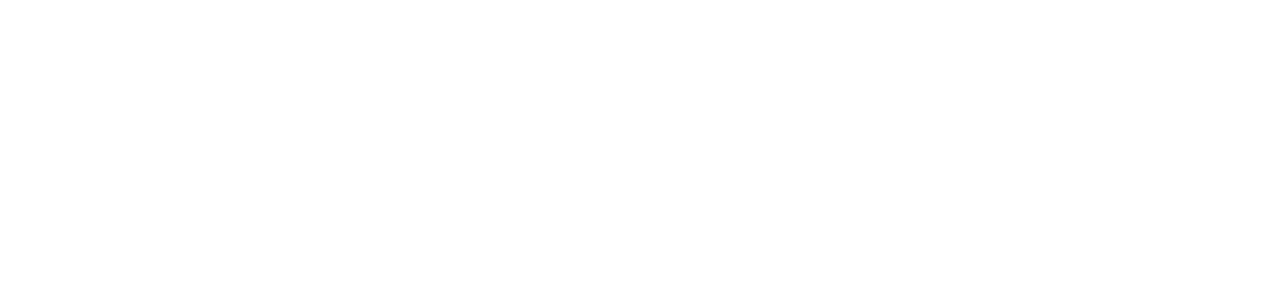
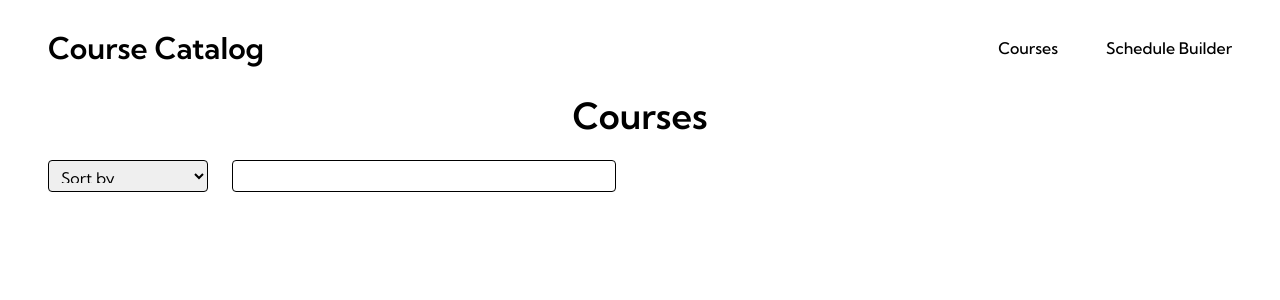
Before and after one commit to sitechtimes/course-catalog, a Nuxt app in the folder course-catalog/: page /CourseCatalog in a window 1280 px wide. Before the commit this address had no page. Shown: the top 300 px of the page. Built offline with nearby package versions, Linux system fonts and the light colour scheme.

Commit message:
homepage done ?

```diff
--- a/course-catalog/components/navbar/GlobalNav.vue
+++ b/course-catalog/components/navbar/GlobalNav.vue
@@ -8,8 +8,8 @@
     <div
       class="hidden justify-center items-center space-x-10 lg:space-x-12 md:flex"
     >
-      <NuxtLink to="/courses"><p class="text-base">Courses</p></NuxtLink>
-      <NuxtLink to="/builder"><p class="text-base">Schedule Builder</p></NuxtLink>
+      <NuxtLink to="/coursecatalog"><p class="text-base">Courses</p></NuxtLink>
+      <NuxtLink to="/schedulebuilder"><p class="text-base">Schedule Builder</p></NuxtLink>
     </div>
 
     <div
--- a/course-catalog/components/navbar/MobileMenu.vue
+++ b/course-catalog/components/navbar/MobileMenu.vue
@@ -2,8 +2,8 @@
     <div id="menu" class="fixed inset-0 h-screen w-full  ease-in duration-200 md:hidden">
         <div id="overlay" class="absolute inset-0 w-full h-full bg-white opacity-100 -z-10"></div>
         <div class="h-full absolute left-16 pb-24 flex flex-col justify-center items-start space-y-8 z-10">
-            <NuxtLink @click="$emit('e')" id="link" to="/courses"><p class="text-4xl">Courses</p></NuxtLink>
-            <NuxtLink @click="$emit('e')" id="link" to="/builder"><p class="text-4xl">Schedule Builder</p></NuxtLink>
+            <NuxtLink @click="$emit('e')" id="link" to="/coursecatalog"><p class="text-4xl">Courses</p></NuxtLink>
+            <NuxtLink @click="$emit('e')" id="link" to="/schedulebuilder"><p class="text-4xl">Schedule Builder</p></NuxtLink>
         </div>
     </div>
 </template>
--- /dev/null
+++ b/course-catalog/pages/CourseCatalog.vue
@@ -0,0 +1,26 @@
+<template>
+    <div id="courses" class="flex justify-center items-start h-screen px-12">
+        <GlobalNav/>
+        <div id="content" class="w-full mt-24 space-y-6">
+            <h2 class="text-center text-4xl font-semibold">Courses</h2>
+            <div id="search" class="w-full flex justify-start items-center space-x-6">
+                <select name="sort" id="sort" class="w-40 h-8 p-2 border border-black rounded">
+                    <option>Sort by</option>
+                    <option value="name">Course Name</option>
+                    <option value="subject">Subject</option>
+                    <option value="grade">Grade</option>
+                </select>
+                <input type="text" class="border border-black rounded w-96 h-8 ">
+            </div>
+        </div>
+    </div>
+</template>
+
+<script>
+import GlobalNav from '~/components/navbar/GlobalNav.vue';
+
+export default {
+    name: "CourseCatalog",
+    components: { GlobalNav }
+}
+</script>
--- /dev/null
+++ b/course-catalog/pages/ScheduleBuilder.vue
@@ -0,0 +1,12 @@
+<template>
+    <div id="builder" class="flex justify-center items-center h-screen px-12">
+        <GlobalNav/>
+        <h2>Schedule Builder</h2>
+    </div>
+</template>
+
+<script>
+export default {
+    name: 'ScheduleBuilder'
+}
+</script>
--- a/course-catalog/pages/index.vue
+++ b/course-catalog/pages/index.vue
@@ -3,10 +3,10 @@
     <GlobalNav/>
     <div id="info" class="w-full flex flex-col justify-center items-center space-y-4 max-w-2xl z-10 md:w-2/3">
       <h2 class="text-4xl font-semibold">Learn about the courses offered at Staten Island Technical High School.</h2>
-      <p class="text-lg font-medium">Learn more about available courses and plan ahead by creating mock schedules.</p>
-      <div id="btns" class="flex justify-start items-center space-x-8">
-        <button class="bg-secondary-s text-white w-40 h-12 rounded">View Courses</button>
-        <button class="bg-secondary-s text-white w-40 h-12 rounded">Build Schedule</button>
+      <p class="text-xl font-medium">Learn more about available courses and plan ahead by creating mock schedules.</p>
+      <div id="btns" class="w-full flex justify-start items-start space-x-8">
+        <NuxtLink to="/coursecatalog"><button class="bg-secondary-s text-white w-40 h-12 rounded">View Courses</button></NuxtLink>
+        <NuxtLink to="/schedulebuilder"><button class="bg-secondary-s text-white w-40 h-12 rounded">Build Schedule</button></NuxtLink>
       </div>
     </div>
     <div id="circles" class="-z-10 absolute h-128 w-128  flex justify-center items-center lg:relative">
```
Also changed, not shown: course-catalog/package.json (+5 -2 lines), 1 other file (tests, documents, lock files or other folders).
